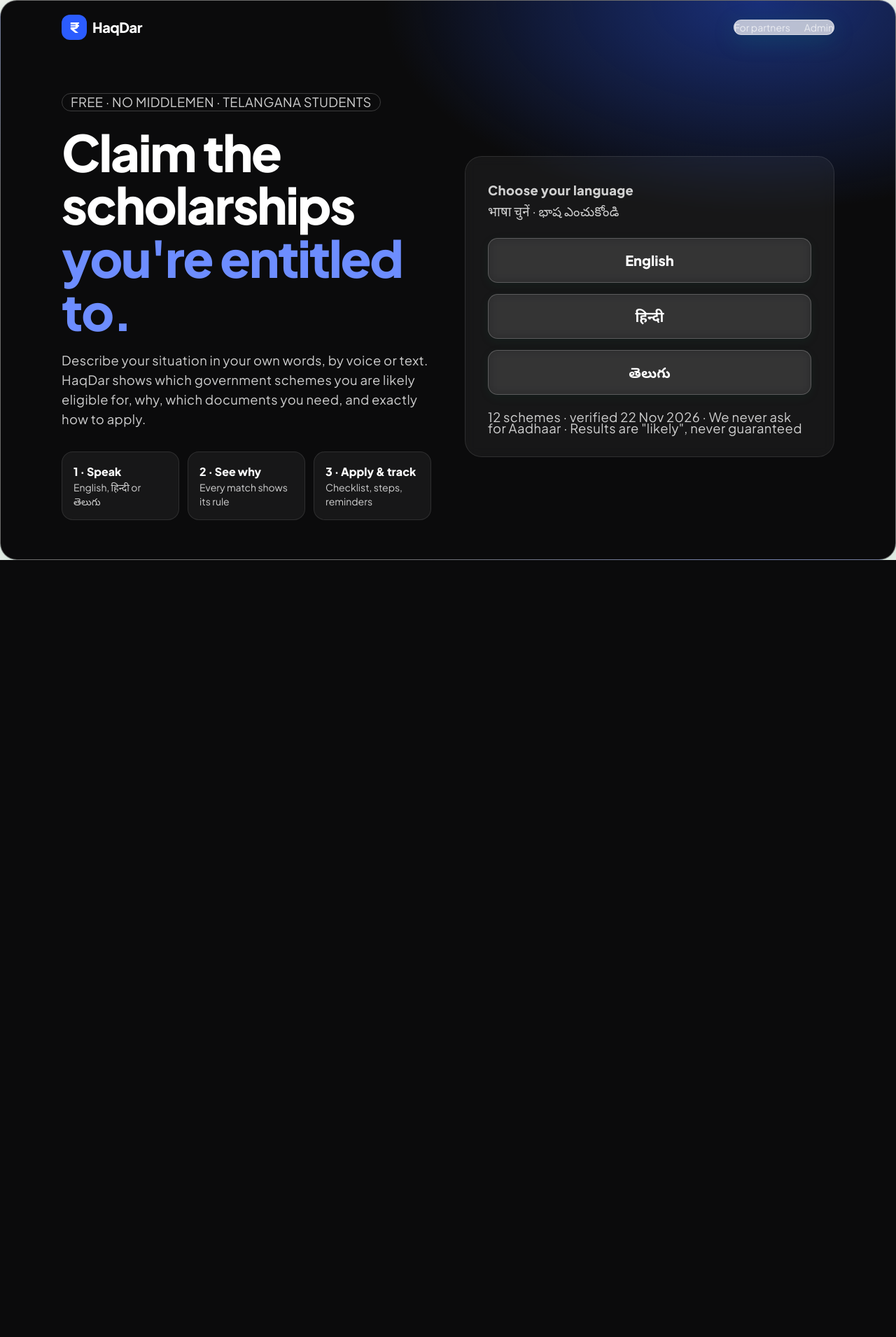
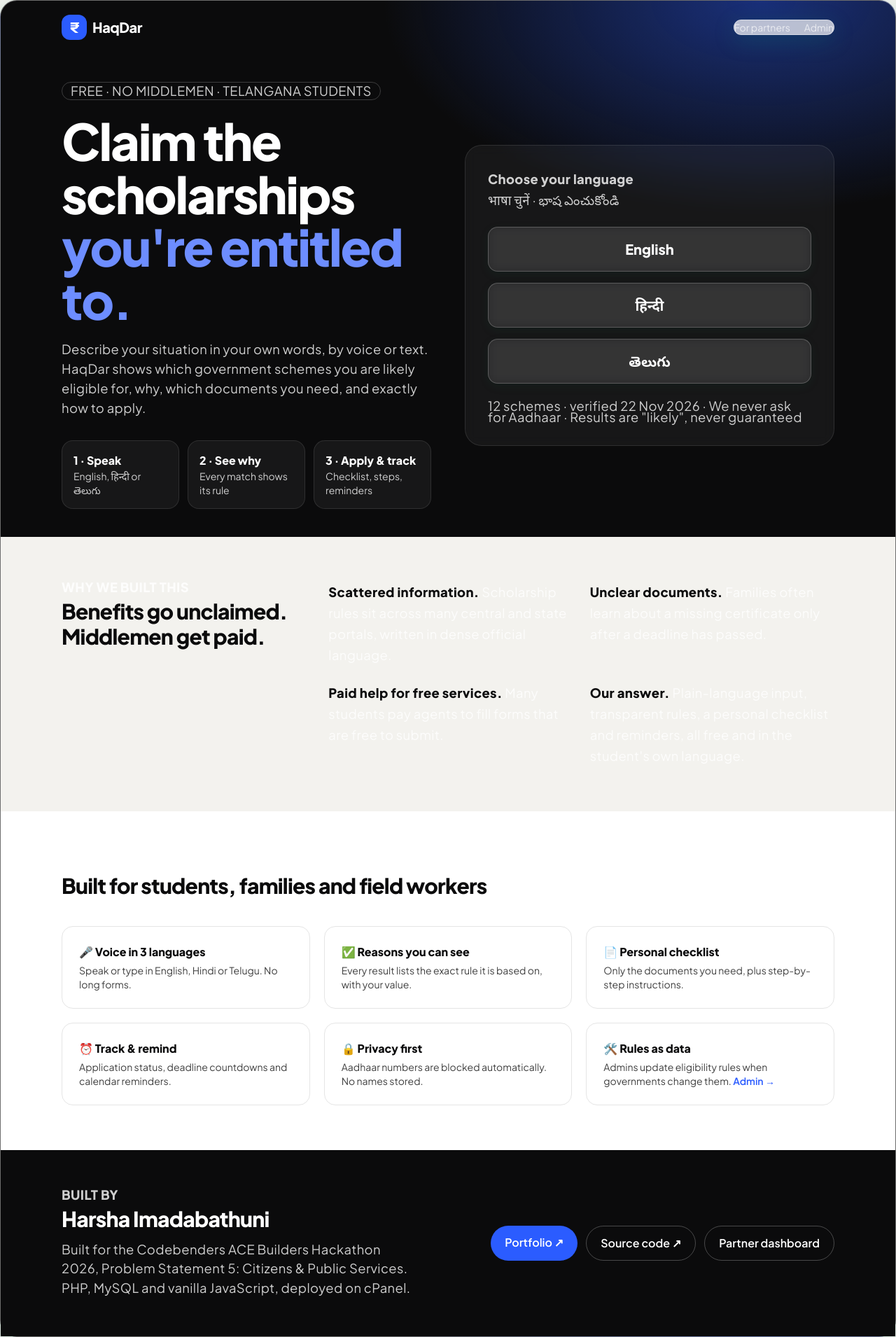
Before and after one commit to hars0101/haqdar-claim-whats-yours, a PHP site: page / in a window 1280 px wide. Shown: the whole page at 70% size. Before the commit the page ends 800 px from the top, so only its background shows below. Run offline with PHP 8.4, Linux system fonts and the light colour scheme; some libraries are stand-ins or nearby versions.

Commit message:
Landing: why we built this, features, built by

```diff
--- a/public/index.php
+++ b/public/index.php
@@ -50,7 +50,7 @@ header('X-Content-Type-Options: nosniff');
 <body class="bg-emerald-50 text-slate-800 min-h-screen flex flex-col font-sans">
 
 <!-- First screen: big language picker -->
-<section id="langScreen" class="hidden min-h-screen flex flex-col">
+<section id="langScreen" class="hidden min-h-screen flex flex-col" style="background:#0b0b0c">
   <div class="w-full max-w-6xl mx-auto px-6 py-5 flex items-center justify-between">
     <span class="text-xl font-extrabold text-white tracking-tight"><span class="inline-grid place-items-center w-9 h-9 mr-2 rounded-xl" style="background:#2b5cff">₹</span>HaqDar</span>
     <nav class="flex gap-5 text-sm text-white/70">
@@ -78,6 +78,51 @@ header('X-Content-Type-Options: nosniff');
         <button type="button" class="lang-btn" data-pick="te" data-lang-name="te"></button>
       </div>
       <p class="mt-6 text-xs text-white/50">12 schemes · verified 22 Nov 2026 · We never ask for Aadhaar · Results are "likely", never guaranteed</p>
+    </div>
+  </div>
+
+  <div class="w-full bg-[#f3f2ee] text-[#0b0b0c]">
+    <div class="max-w-6xl mx-auto px-6 py-16 grid lg:grid-cols-3 gap-10">
+      <div>
+        <p class="text-xs tracking-widest uppercase font-bold" style="color:#2b5cff">Why we built this</p>
+        <h2 class="mt-2 text-3xl font-extrabold tracking-tight">Benefits go unclaimed. Middlemen get paid.</h2>
+      </div>
+      <div class="lg:col-span-2 grid sm:grid-cols-2 gap-6 text-[15px] leading-relaxed text-neutral-700">
+        <p><b class="text-[#0b0b0c]">Scattered information.</b> Scholarship rules sit across many central and state portals, written in dense official language.</p>
+        <p><b class="text-[#0b0b0c]">Unclear documents.</b> Families often learn about a missing certificate only after a deadline has passed.</p>
+        <p><b class="text-[#0b0b0c]">Paid help for free services.</b> Many students pay agents to fill forms that are free to submit.</p>
+        <p><b class="text-[#0b0b0c]">Our answer.</b> Plain-language input, transparent rules, a personal checklist and reminders, all free and in the student's own language.</p>
+      </div>
+    </div>
+  </div>
+
+  <div class="w-full bg-white text-[#0b0b0c]">
+    <div class="max-w-6xl mx-auto px-6 py-16">
+      <p class="text-xs tracking-widest uppercase font-bold" style="color:#2b5cff">What you get</p>
+      <h2 class="mt-2 text-3xl font-extrabold tracking-tight">Built for students, families and field workers</h2>
+      <div class="mt-10 grid sm:grid-cols-2 lg:grid-cols-3 gap-5 text-sm text-neutral-700">
+        <div class="rounded-2xl border border-neutral-200 p-6"><b class="block text-base text-[#0b0b0c] mb-1">🎤 Voice in 3 languages</b>Speak or type in English, Hindi or Telugu. No long forms.</div>
+        <div class="rounded-2xl border border-neutral-200 p-6"><b class="block text-base text-[#0b0b0c] mb-1">✅ Reasons you can see</b>Every result lists the exact rule it is based on, with your value.</div>
+        <div class="rounded-2xl border border-neutral-200 p-6"><b class="block text-base text-[#0b0b0c] mb-1">📄 Personal checklist</b>Only the documents you need, plus step-by-step instructions.</div>
+        <div class="rounded-2xl border border-neutral-200 p-6"><b class="block text-base text-[#0b0b0c] mb-1">⏰ Track &amp; remind</b>Application status, deadline countdowns and calendar reminders.</div>
+        <div class="rounded-2xl border border-neutral-200 p-6"><b class="block text-base text-[#0b0b0c] mb-1">🔒 Privacy first</b>Aadhaar numbers are blocked automatically. No names stored.</div>
+        <div class="rounded-2xl border border-neutral-200 p-6"><b class="block text-base text-[#0b0b0c] mb-1">🛠️ Rules as data</b>Admins update eligibility rules when governments change them. <a href="admin.php" style="color:#2b5cff" class="font-semibold">Admin →</a></div>
+      </div>
+    </div>
+  </div>
+
+  <div class="w-full bg-[#0b0b0c] text-white">
+    <div class="max-w-6xl mx-auto px-6 py-14 grid md:grid-cols-2 gap-8 items-center">
+      <div>
+        <p class="text-xs tracking-widest uppercase font-bold" style="color:#6d8dff">Built by</p>
+        <h2 class="mt-2 text-3xl font-extrabold tracking-tight">Harsha Imadabathuni</h2>
+        <p class="mt-3 text-white/70 max-w-lg">Built for the Codebenders ACE Builders Hackathon 2026, Problem Statement 5: Citizens &amp; Public Services. PHP, MySQL and vanilla JavaScript, deployed on cPanel.</p>
+      </div>
+      <div class="flex flex-wrap gap-3 md:justify-end">
+        <a href="https://iharsha.online" target="_blank" rel="noopener" class="rounded-full px-5 py-3 font-semibold" style="background:#2b5cff">Portfolio ↗</a>
+        <a href="https://github.com/hars0101/haqdar-claim-whats-yours" target="_blank" rel="noopener" class="rounded-full px-5 py-3 font-semibold border border-white/25">Source code ↗</a>
+        <a href="insights.php" class="rounded-full px-5 py-3 font-semibold border border-white/25">Partner dashboard</a>
+      </div>
     </div>
   </div>
 </section>
```
